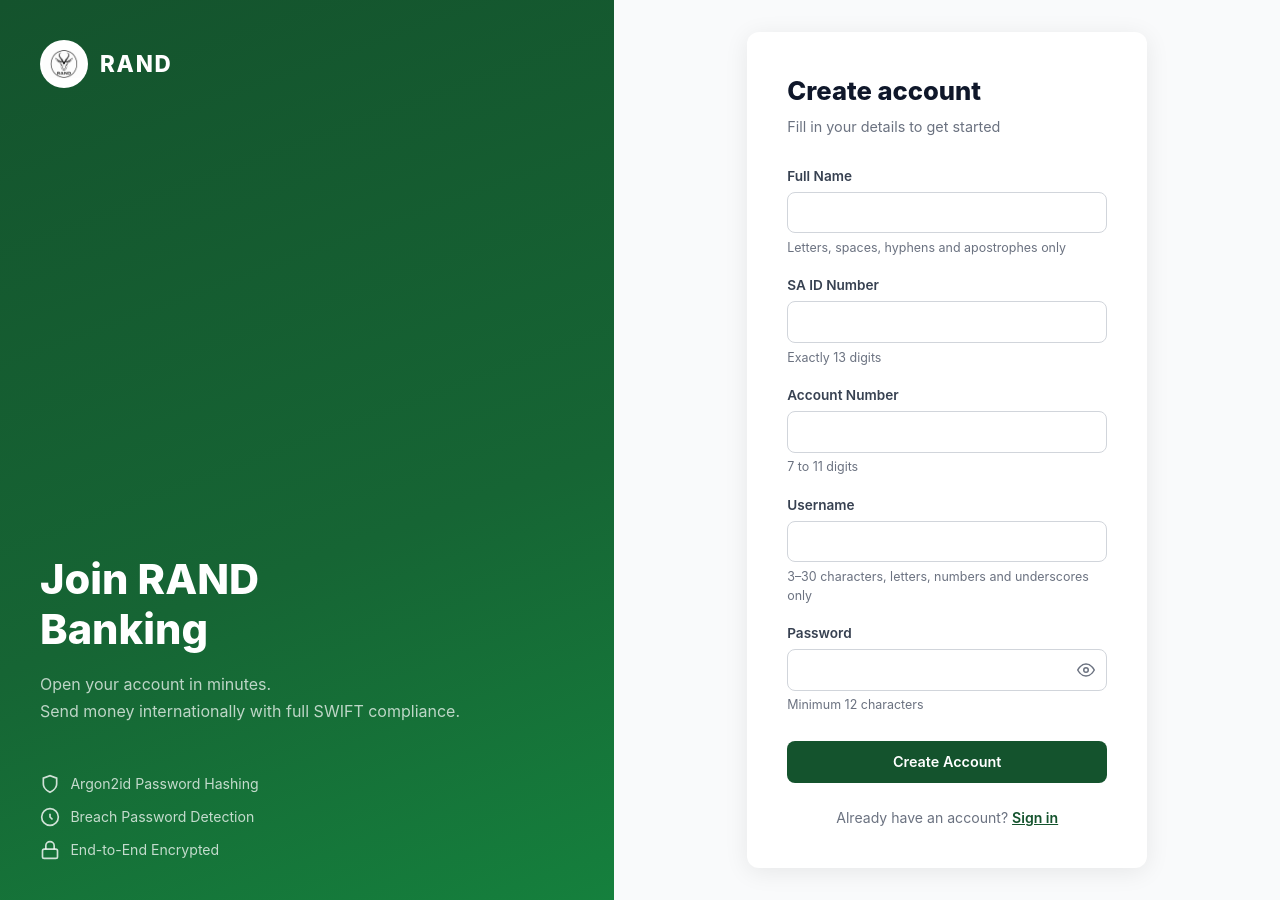
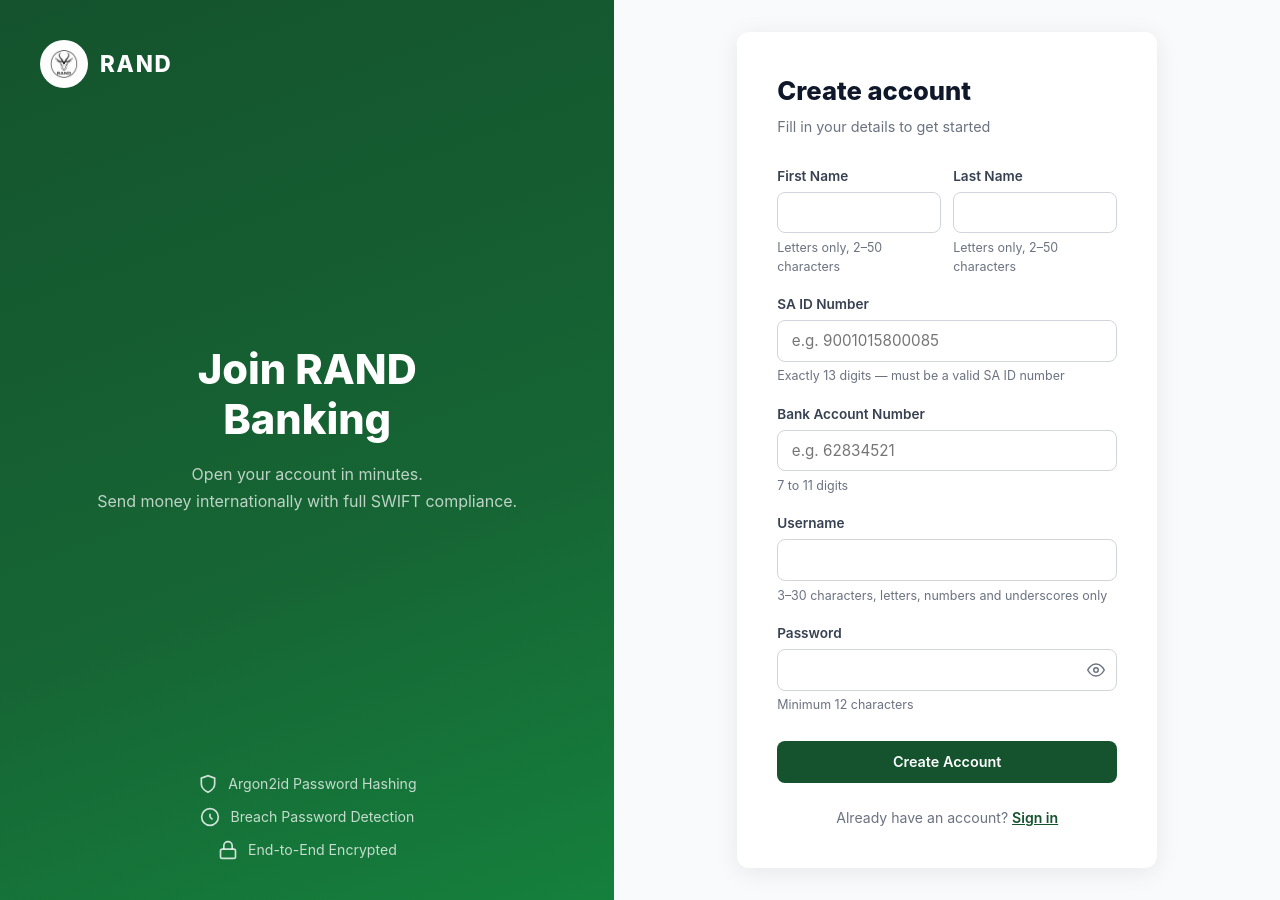
Before and after one commit to LL-oyiso/Customer-Payments-Portal, a React app in the folder frontend/: page /register in a window 1280 px wide. Built offline with nearby package versions, Linux system fonts and the light colour scheme; the HTML template or start-up script is replaced by a standard one.

Commit message:
show inline field errors from backend on registration form, improve ID number hint text

```diff
--- a/frontend/src/pages/RegisterPage.jsx
+++ b/frontend/src/pages/RegisterPage.jsx
@@ -5,25 +5,26 @@ import api from '../api'
 import logo from '../assets/logo.png'
 
 const STRENGTH = [
-  { label: 'Very weak', color: '#dc2626', width: '20%' },
-  { label: 'Weak',      color: '#f97316', width: '40%' },
-  { label: 'Fair',      color: '#eab308', width: '60%' },
-  { label: 'Strong',    color: '#22c55e', width: '80%' },
+  { label: 'Very weak',   color: '#dc2626', width: '20%' },
+  { label: 'Weak',        color: '#f97316', width: '40%' },
+  { label: 'Fair',        color: '#eab308', width: '60%' },
+  { label: 'Strong',      color: '#22c55e', width: '80%' },
   { label: 'Very strong', color: '#16a34a', width: '100%' },
 ]
 
-// Client-side regex patterns (defense in depth — backend also validates)
 const PATTERNS = {
-  fullName:      /^[a-zA-Z\s'-]{2,100}$/,
-  idNumber:      /^\d{13}$/,
+  firstName:     /^[a-zA-Z\s'-]{2,50}$/,
+  lastName:      /^[a-zA-Z\s'-]{2,50}$/,
+  idNumber:      /^(?!0{13})\d{13}$/,
   accountNumber: /^\d{7,11}$/,
   username:      /^[a-zA-Z0-9_]{3,30}$/,
   password:      /^.{12,128}$/,
 }
 
-const FIELD_HINTS = {
-  fullName:      'Letters, spaces, hyphens and apostrophes only',
-  idNumber:      'Exactly 13 digits',
+const HINTS = {
+  firstName:     'Letters only, 2–50 characters',
+  lastName:      'Letters only, 2–50 characters',
+  idNumber:      'Exactly 13 digits — must be a valid SA ID number',
   accountNumber: '7 to 11 digits',
   username:      '3–30 characters, letters, numbers and underscores only',
   password:      'Minimum 12 characters',
@@ -32,9 +33,7 @@ const FIELD_HINTS = {
 export default function RegisterPage() {
   const navigate = useNavigate()
 
-  const [form, setForm] = useState({
-    fullName: '', idNumber: '', accountNumber: '', username: '', password: '',
-  })
+  const [form, setForm] = useState({ firstName: '', lastName: '', idNumber: '', accountNumber: '', username: '', password: '' })
   const [fieldErrors, setFieldErrors] = useState({})
   const [error, setError]     = useState('')
   const [success, setSuccess] = useState('')
@@ -45,7 +44,7 @@ export default function RegisterPage() {
 
   const validateField = (name, value) => {
     if (!value) return 'This field is required.'
-    if (PATTERNS[name] && !PATTERNS[name].test(value)) return FIELD_HINTS[name]
+    if (PATTERNS[name] && !PATTERNS[name].test(value)) return HINTS[name]
     return ''
   }
 
@@ -64,7 +63,6 @@ export default function RegisterPage() {
   const handleSubmit = async (e) => {
     e.preventDefault()
 
-    // Full client-side validation pass
     const errors = {}
     Object.keys(form).forEach((k) => {
       const err = validateField(k, form[k])
@@ -87,9 +85,18 @@ export default function RegisterPage() {
     try {
       await api.post('/auth/register', form)
       setSuccess('Account created successfully. Redirecting to login...')
-      setTimeout(() => navigate('/login'), 2000)
+      setTimeout(() => navigate('/login'), 4000)
     } catch (err) {
-      setError(err.response?.data?.error || 'Registration failed. Please try again.')
+      const details = err.response?.data?.details
+      if (details && details.length > 0) {
+        // Map backend field errors to inline field messages
+        const errs = {}
+        details.forEach(({ field, message }) => { errs[field] = message })
+        setFieldErrors((prev) => ({ ...prev, ...errs }))
+        setError('Please correct the highlighted fields.')
+      } else {
+        setError(err.response?.data?.error || 'Registration failed. Please try again.')
+      }
     } finally {
       setLoading(false)
     }
@@ -142,54 +149,88 @@ export default function RegisterPage() {
           {success && <div className="alert alert-success">{success}</div>}
 
           <form onSubmit={handleSubmit} noValidate>
-            {[
-              { name: 'fullName',      label: 'Full Name',       type: 'text',     autocomplete: 'name' },
-              { name: 'idNumber',      label: 'SA ID Number',    type: 'text',     autocomplete: 'off' },
-              { name: 'accountNumber', label: 'Account Number',  type: 'text',     autocomplete: 'off' },
-              { name: 'username',      label: 'Username',        type: 'text',     autocomplete: 'username' },
-            ].map(({ name, label, type, autocomplete }) => (
-              <div className="form-group" key={name}>
-                <label htmlFor={name}>{label}</label>
+            {/* First + Last name row */}
+            <div style={{ display: 'flex', gap: '0.75rem' }}>
+              <div className="form-group" style={{ flex: 1 }}>
+                <label htmlFor="firstName">First Name</label>
                 <input
-                  id={name}
-                  name={name}
-                  type={type}
-                  autoComplete={autocomplete}
-                  value={form[name]}
-                  onChange={handleChange}
-                  onBlur={handleBlur}
-                  className={fieldErrors[name] ? 'error' : ''}
-                  disabled={loading}
+                  id="firstName" name="firstName" type="text" autoComplete="given-name"
+                  value={form.firstName} onChange={handleChange} onBlur={handleBlur}
+                  className={fieldErrors.firstName ? 'error' : ''} disabled={loading}
                 />
-                {fieldErrors[name]
-                  ? <span className="form-error">{fieldErrors[name]}</span>
-                  : <span className="form-hint">{FIELD_HINTS[name]}</span>
+                {fieldErrors.firstName
+                  ? <span className="form-error">{fieldErrors.firstName}</span>
+                  : <span className="form-hint">{HINTS.firstName}</span>
                 }
               </div>
-            ))}
+              <div className="form-group" style={{ flex: 1 }}>
+                <label htmlFor="lastName">Last Name</label>
+                <input
+                  id="lastName" name="lastName" type="text" autoComplete="family-name"
+                  value={form.lastName} onChange={handleChange} onBlur={handleBlur}
+                  className={fieldErrors.lastName ? 'error' : ''} disabled={loading}
+                />
+                {fieldErrors.lastName
+                  ? <span className="form-error">{fieldErrors.lastName}</span>
+                  : <span className="form-hint">{HINTS.lastName}</span>
+                }
+              </div>
+            </div>
+
+            <div className="form-group">
+              <label htmlFor="idNumber">SA ID Number</label>
+              <input
+                id="idNumber" name="idNumber" type="text" autoComplete="off"
+                placeholder="e.g. 9001015800085"
+                value={form.idNumber} onChange={handleChange} onBlur={handleBlur}
+                className={fieldErrors.idNumber ? 'error' : ''} disabled={loading}
+              />
+              {fieldErrors.idNumber
+                ? <span className="form-error">{fieldErrors.idNumber}</span>
+                : <span className="form-hint">{HINTS.idNumber}</span>
+              }
+            </div>
+
+            <div className="form-group">
+              <label htmlFor="accountNumber">Bank Account Number</label>
+              <input
+                id="accountNumber" name="accountNumber" type="text" autoComplete="off"
+                placeholder="e.g. 62834521"
+                value={form.accountNumber} onChange={handleChange} onBlur={handleBlur}
+                className={fieldErrors.accountNumber ? 'error' : ''} disabled={loading}
+              />
+              {fieldErrors.accountNumber
+                ? <span className="form-error">{fieldErrors.accountNumber}</span>
+                : <span className="form-hint">{HINTS.accountNumber}</span>
+              }
+            </div>
+
+            <div className="form-group">
+              <label htmlFor="username">Username</label>
+              <input
+                id="username" name="username" type="text" autoComplete="username"
+                value={form.username} onChange={handleChange} onBlur={handleBlur}
+                className={fieldErrors.username ? 'error' : ''} disabled={loading}
+              />
+              {fieldErrors.username
+                ? <span className="form-error">{fieldErrors.username}</span>
+                : <span className="form-hint">{HINTS.username}</span>
+              }
+            </div>
 
             {/* Password with strength meter */}
             <div className="form-group">
               <label htmlFor="password">Password</label>
               <div style={{ position: 'relative' }}>
                 <input
-                  id="password"
-                  name="password"
+                  id="password" name="password"
                   type={showPassword ? 'text' : 'password'}
                   autoComplete="new-password"
-                  value={form.password}
-                  onChange={handleChange}
-                  onBlur={handleBlur}
+                  value={form.password} onChange={handleChange} onBlur={handleBlur}
                   className={fieldErrors.password ? 'error' : ''}
-                  disabled={loading}
-                  style={{ paddingRight: '2.75rem' }}
+                  disabled={loading} style={{ paddingRight: '2.75rem' }}
                 />
-                <button
-                  type="button"
-                  onClick={() => setShowPassword(!showPassword)}
-                  style={styles.eyeBtn}
-                  tabIndex={-1}
-                >
+                <button type="button" onClick={() => setShowPassword(!showPassword)} style={styles.eyeBtn} tabIndex={-1}>
                   {showPassword
                     ? <svg width="18" height="18" fill="none" stroke="#6b7280" strokeWidth="2" viewBox="0 0 24 24"><path d="M17.94 17.94A10.07 10.07 0 0112 20c-7 0-11-8-11-8a18.45 18.45 0 015.06-5.94M9.9 4.24A9.12 9.12 0 0112 4c7 0 11 8 11 8a18.5 18.5 0 01-2.16 3.19"/><line x1="1" y1="1" x2="23" y2="23"/></svg>
                     : <svg width="18" height="18" fill="none" stroke="#6b7280" strokeWidth="2" viewBox="0 0 24 24"><path d="M1 12s4-8 11-8 11 8 11 8-4 8-11 8-11-8-11-8z"/><circle cx="12" cy="12" r="3"/></svg>
@@ -197,32 +238,24 @@ export default function RegisterPage() {
                 </button>
               </div>
 
-              {/* zxcvbn strength meter */}
               {form.password && s && (
                 <div style={{ marginTop: '0.5rem' }}>
                   <div className="strength-bar">
-                    <div
-                      className="strength-bar-fill"
-                      style={{ width: s.width, background: s.color }}
-                    />
+                    <div className="strength-bar-fill" style={{ width: s.width, background: s.color }} />
                   </div>
-                  <span className="strength-label" style={{ color: s.color }}>
-                    {s.label}
-                  </span>
+                  <span className="strength-label" style={{ color: s.color }}>{s.label}</span>
                 </div>
               )}
 
               {fieldErrors.password
                 ? <span className="form-error">{fieldErrors.password}</span>
-                : <span className="form-hint">{FIELD_HINTS.password}</span>
+                : <span className="form-hint">{HINTS.password}</span>
               }
             </div>
 
             <button
-              type="submit"
-              className="btn btn-primary btn-full"
-              style={{ marginTop: '0.5rem', padding: '0.8rem' }}
-              disabled={loading}
+              type="submit" className="btn btn-primary btn-full"
+              style={{ marginTop: '0.5rem', padding: '0.8rem' }} disabled={loading}
             >
               {loading ? <span className="spinner" /> : 'Create Account'}
             </button>
@@ -239,29 +272,22 @@ export default function RegisterPage() {
 }
 
 const styles = {
-  page: { display: 'flex', minHeight: '100vh' },
-  left: {
-    flex: '0 0 48%',
-    background: 'linear-gradient(160deg, #14532d 0%, #166534 60%, #15803d 100%)',
-    display: 'flex',
-    flexDirection: 'column',
-    padding: '2.5rem',
-    overflow: 'hidden',
-  },
-  leftInner: { display: 'flex', flexDirection: 'column', height: '100%' },
-  logoRow:   { display: 'flex', alignItems: 'center', gap: '0.75rem' },
-  logoImg:   { width: '48px', height: '48px', objectFit: 'contain', background: 'white', borderRadius: '50%', padding: '3px' },
-  logoText:  { color: 'white', fontSize: '1.4rem', fontWeight: '800', letterSpacing: '0.08em' },
-  heroText:  { marginTop: 'auto', marginBottom: '3rem' },
+  page:     { display: 'flex', minHeight: '100vh' },
+  left:     { flex: '0 0 48%', background: 'linear-gradient(160deg, #14532d 0%, #166534 60%, #15803d 100%)', display: 'flex', flexDirection: 'column', padding: '2.5rem', overflow: 'hidden' },
+  leftInner:{ display: 'flex', flexDirection: 'column', height: '100%', justifyContent: 'space-between' },
+  logoRow:  { display: 'flex', alignItems: 'center', gap: '0.75rem' },
+  logoImg:  { width: '48px', height: '48px', objectFit: 'contain', background: 'white', borderRadius: '50%', padding: '3px' },
+  logoText: { color: 'white', fontSize: '1.4rem', fontWeight: '800', letterSpacing: '0.08em' },
+  heroText: { textAlign: 'center', padding: '2rem 0' },
   heroHeading: { color: 'white', fontSize: '2.6rem', fontWeight: '800', lineHeight: '1.2', marginBottom: '1rem' },
-  heroSub:   { color: 'rgba(255,255,255,0.72)', fontSize: '1rem', lineHeight: '1.7' },
-  trustRow:  { display: 'flex', flexDirection: 'column', gap: '0.75rem' },
-  trustItem: { display: 'flex', alignItems: 'center', gap: '0.65rem', color: 'rgba(255,255,255,0.75)', fontSize: '0.88rem' },
-  right:     { flex: 1, display: 'flex', alignItems: 'center', justifyContent: 'center', background: '#f9fafb', padding: '2rem' },
-  formCard:  { background: 'white', borderRadius: '12px', boxShadow: '0 4px 24px rgba(0,0,0,0.08)', padding: '2.5rem', width: '100%', maxWidth: '400px' },
-  formTitle: { fontSize: '1.6rem', fontWeight: '800', color: '#0f172a', marginBottom: '0.35rem' },
-  formSub:   { color: '#6b7280', fontSize: '0.9rem', marginBottom: '1.75rem' },
-  eyeBtn:    { position: 'absolute', right: '0.75rem', top: '50%', transform: 'translateY(-50%)', background: 'none', border: 'none', cursor: 'pointer', padding: '0', display: 'flex', alignItems: 'center' },
-  switchText: { textAlign: 'center', marginTop: '1.5rem', fontSize: '0.88rem', color: '#6b7280' },
-  switchLink: { color: '#14532d', fontWeight: '600', textDecoration: 'underline' },
+  heroSub:  { color: 'rgba(255,255,255,0.72)', fontSize: '1rem', lineHeight: '1.7' },
+  trustRow: { display: 'flex', flexDirection: 'column', gap: '0.75rem', alignItems: 'center' },
+  trustItem:{ display: 'flex', alignItems: 'center', gap: '0.65rem', color: 'rgba(255,255,255,0.75)', fontSize: '0.88rem' },
+  right:    { flex: 1, display: 'flex', alignItems: 'center', justifyContent: 'center', background: '#f9fafb', padding: '2rem' },
+  formCard: { background: 'white', borderRadius: '12px', boxShadow: '0 4px 24px rgba(0,0,0,0.08)', padding: '2.5rem', width: '100%', maxWidth: '420px' },
+  formTitle:{ fontSize: '1.6rem', fontWeight: '800', color: '#0f172a', marginBottom: '0.35rem' },
+  formSub:  { color: '#6b7280', fontSize: '0.9rem', marginBottom: '1.75rem' },
+  eyeBtn:   { position: 'absolute', right: '0.75rem', top: '50%', transform: 'translateY(-50%)', background: 'none', border: 'none', cursor: 'pointer', padding: '0', display: 'flex', alignItems: 'center' },
+  switchText:{ textAlign: 'center', marginTop: '1.5rem', fontSize: '0.88rem', color: '#6b7280' },
+  switchLink:{ color: '#14532d', fontWeight: '600', textDecoration: 'underline' },
 }
```
